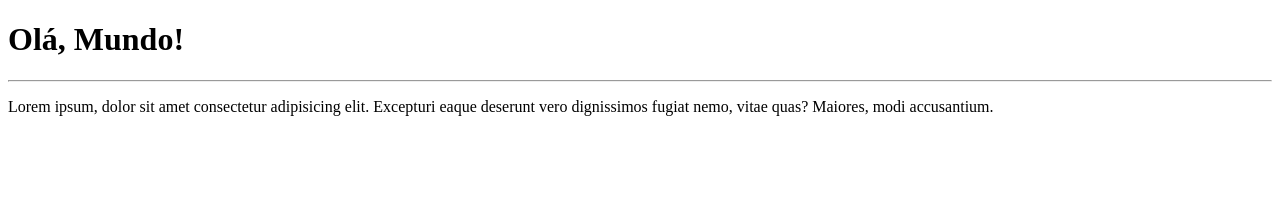
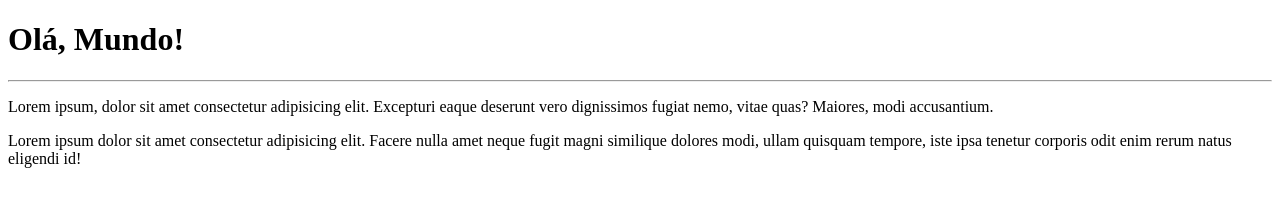
Before and after one commit to ItaloChiaradia2004/olaMundo, a plain HTML site: page site-exemplo/index.html in a window 1280 px wide. Drawn offline with Linux system fonts and the light colour scheme.

Commit message:
Criei mais um paragrafo

```diff
--- a/site-exemplo/index.html
+++ b/site-exemplo/index.html
@@ -9,5 +9,6 @@
     <h1>Olá, Mundo!</h1>
     <hr>
     <p>Lorem ipsum, dolor sit amet consectetur adipisicing elit. Excepturi eaque deserunt vero dignissimos fugiat nemo, vitae quas? Maiores, modi accusantium.</p>
+    <p>Lorem ipsum dolor sit amet consectetur adipisicing elit. Facere nulla amet neque fugit magni similique dolores modi, ullam quisquam tempore, iste ipsa tenetur corporis odit enim rerum natus eligendi id!</p>
 </body>
 </html>
```
